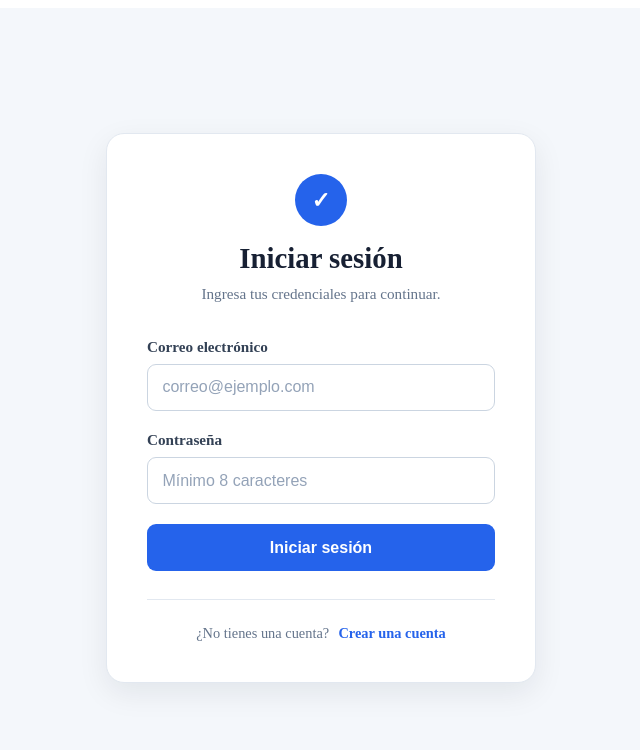
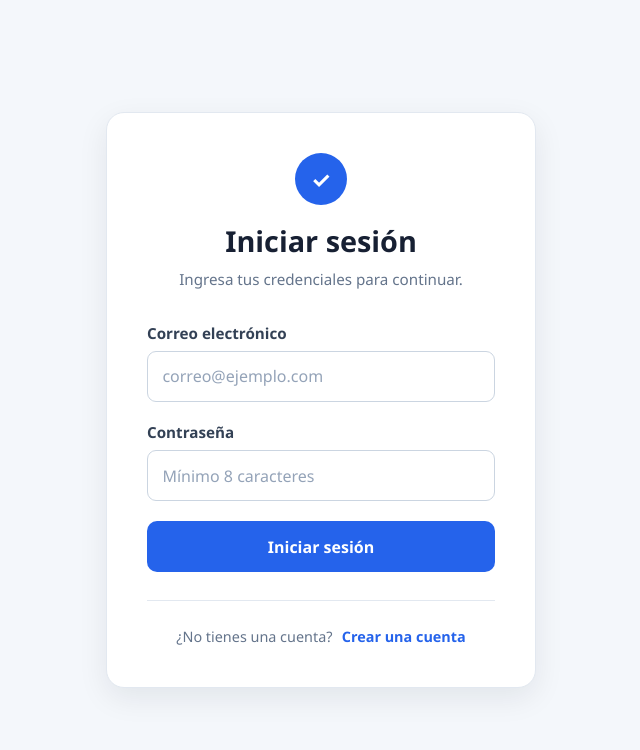
Before and after one commit to ABerrio05/LMHDM-Frontend, an Angular app in the folder Frontend/: page /login in a window 1280 px wide. Shown: the top 750 px of the page, without its empty margins (319-959 px from the left). Built offline with nearby package versions, Linux system fonts and the light colour scheme.

Commit message:
style: unificar tipografia y botones

```diff
--- a/Frontend/src/app/features/collaboration/pages/space-list/space-list.scss
+++ b/Frontend/src/app/features/collaboration/pages/space-list/space-list.scss
@@ -13,4 +13,16 @@ label { display:grid; gap:7px; min-width:0; font-size:13px; font-weight:700; } i
 .task-form,.edit-form { display:grid; grid-template-columns:repeat(2,minmax(0,1fr)); gap:12px; margin-top:18px; padding:16px; border:1px solid #bfdbfe; border-radius:12px; background:#f8fafc; }.task-form h4,.task-form button,.edit-actions { grid-column:1 / -1; }.edit-actions { justify-content:flex-end; }
 @media (max-width:800px) { .page { width:min(100% - 28px,1180px); }.page-header,.workspace-head,.workspace-columns { display:grid; grid-template-columns:1fr; }.form-grid,.invite-form,.task-form,.edit-form,.task-edit-form,.reminder-form { grid-template-columns:1fr; }.space-tasks li { grid-template-columns:1fr; }.task-actions { justify-content:flex-start; }.assign-field { grid-template-columns:1fr; }.space-card.open { grid-column:auto; } }
 .assign-field { display:grid; grid-template-columns:minmax(0,1fr) auto; gap:10px; align-items:end; }
-.assign-field button { min-height:36px; }
+.assign-field button {
+  min-height:36px;
+  padding:0 14px;
+  border:0;
+  background:#2563eb;
+  color:#fff;
+  font:inherit;
+  font-size:13px;
+  font-weight:800;
+  cursor:pointer;
+  box-shadow:0 5px 12px rgba(37,99,235,.16);
+}
+.assign-field button:hover:not(:disabled) { background:#1d4ed8; transform:translateY(-1px); }
--- a/Frontend/src/styles.scss
+++ b/Frontend/src/styles.scss
@@ -1 +1,53 @@
+/* Sistema visual compartido de NEXO. */
+:root {
+  --nexo-font: "Segoe UI", "Inter", Roboto, Helvetica, Arial, sans-serif;
+  --nexo-primary: #2563eb;
+  --nexo-primary-hover: #1d4ed8;
+  --nexo-control-radius: 10px;
+  --nexo-control-height: 42px;
+}
+
+html,
+body {
+  margin: 0;
+  min-height: 100%;
+  font-family: var(--nexo-font);
+  color: #0f172a;
+  background: #f8fafc;
+}
+
+*,
+*::before,
+*::after {
+  box-sizing: border-box;
+}
+
+button,
+input,
+select,
+textarea {
+  font-family: var(--nexo-font) !important;
+}
+
+button {
+  border-radius: var(--nexo-control-radius) !important;
+  font-weight: 800;
+  letter-spacing: 0;
+  transition: background-color .18s ease, border-color .18s ease, color .18s ease,
+    box-shadow .18s ease, transform .18s ease;
+}
+
+button:not(:disabled):hover {
+  filter: brightness(.98);
+}
+
+button:focus-visible,
+input:focus-visible,
+select:focus-visible,
+textarea:focus-visible,
+a:focus-visible {
+  outline: 3px solid rgba(37, 99, 235, .28);
+  outline-offset: 2px;
+}
+
 /* You can add global styles to this file, and also import other style files */
```
